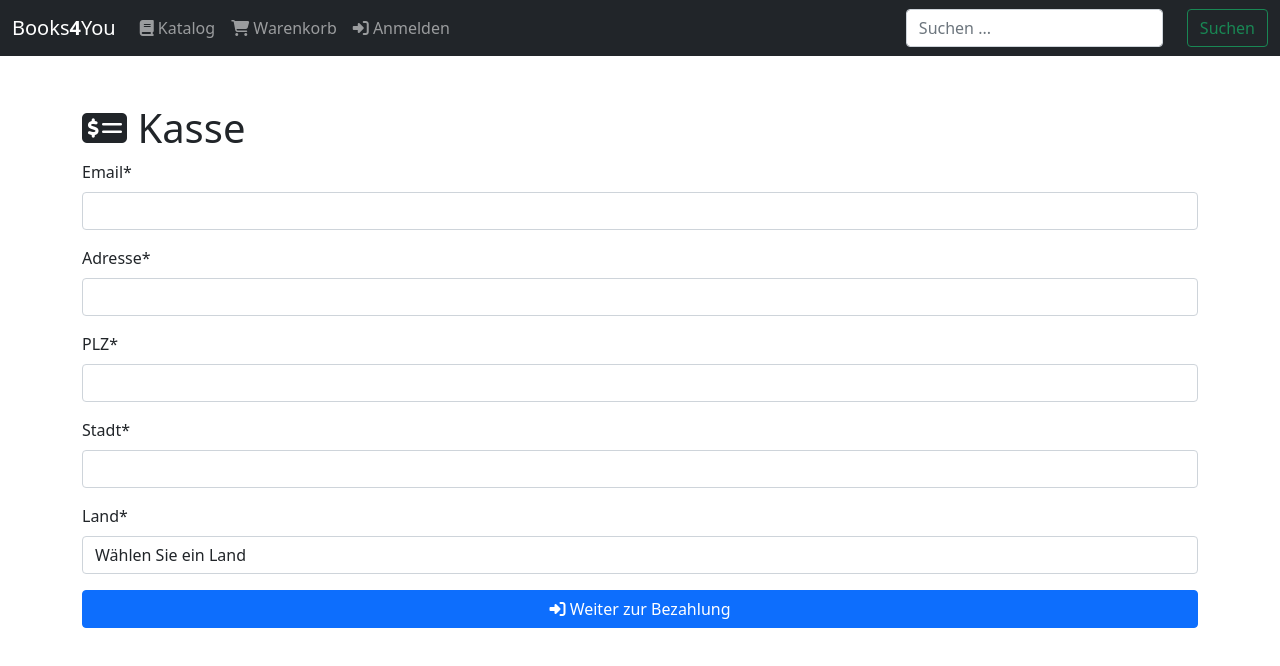
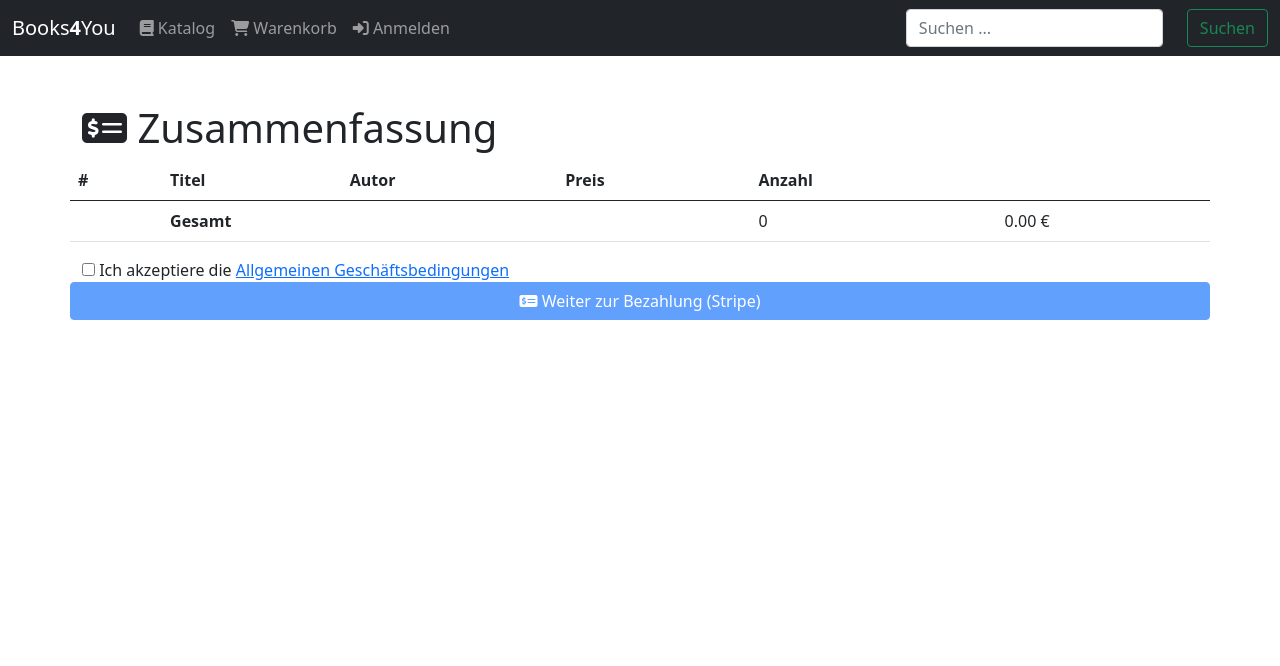
Before and after one commit to MaxPtg/ewa-sveltekit-buchshop, a SvelteKit app: page /checkout in a window 1280 px wide. Shown: the top 666 px of the page. Built offline with nearby package versions, Linux system fonts and the light colour scheme.

Commit message:
update admin page, update checkout

```diff
--- a/src/routes/admin/inventory/+page.svelte
+++ b/src/routes/admin/inventory/+page.svelte
@@ -56,6 +56,7 @@
 				<th>Buchtitel</th>
 				<th>ISBN</th>
 				<th>Quantität</th>
+				<th></th>
 			</tr>
 		</thead>
 		<tbody>
--- a/src/routes/checkout/+page.svelte
+++ b/src/routes/checkout/+page.svelte
@@ -85,62 +85,102 @@
 		window.location.replace(data.url);
 	}
 
+	let totalQuantity: number;
+	let totalPrice: number;
+	$: {
+		totalQuantity = cartItems.reduce((total, item) => total + item.quantity, 0);
+		totalPrice = cartItems.reduce(
+			(total, item) => total + item.quantity * item.book_attributes.price,
+			0
+		);
+	}
+
+	let isAgbAccepted = false;
+
+	let showAgbModal = false;
+
+	function toggleAgbModal() {
+		showAgbModal = !showAgbModal;
+	}
+
 	const countries = ['Deutschland', 'Österreich', 'Schweiz'];
 </script>
 
 <svelte:head>
-	<title>Kasse | Books4You</title>
+	<title>Zusammenfassung | Books4You</title>
 </svelte:head>
 
 <SlideLeftRight>
 	<div class="row">
 		<div class="col-12 mb-5">
-			<h1><i class="fa-solid fa-money-check-dollar"></i> Kasse</h1>
-			<form on:submit|preventDefault={handleSubmit}>
-				<div class="mb-3">
-					<label for="email" class="form-label">Email*</label>
-					<input type="email" class="form-control" id="email" bind:value={formData.email} />
-					{#if errorMessages.email}
-						<div class="text-danger">{errorMessages.email}</div>
-					{/if}
+			<h1><i class="fa-solid fa-money-check-dollar"></i> Zusammenfassung</h1>
+
+			<div class="row">
+				<table class="table">
+					<thead>
+						<tr>
+							<th scope="col">#</th>
+							<th scope="col">Titel</th>
+							<th scope="col">Autor</th>
+							<th scope="col">Preis</th>
+							<th scope="col">Anzahl</th>
+							<th scope="col"></th>
+						</tr>
+					</thead>
+					<tbody>
+						{#each cartItems as item (item.book_id)}
+							<tr class="table-row">
+								<th scope="row">{item.book_id}</th>
+								<td>{item.book_attributes.title}</td>
+								<td>{item.book_attributes.author}</td>
+								<td>{item.book_attributes.price} €</td>
+								<td>{item.quantity}</td>
+								<td></td>
+							</tr>
+						{/each}
+					</tbody>
+					<tfoot>
+						<tr class="table-row">
+							<td></td>
+							<td colspan="3"><b>Gesamt</b></td>
+							<td>{totalQuantity}</td>
+							<td>{totalPrice.toFixed(2)} €</td>
+						</tr>
+					</tfoot>
+				</table>
+			</div>
+
+			<div class="row">
+				<label>
+					<input type="checkbox" bind:checked={isAgbAccepted} />
+					Ich akzeptiere die
+					<a href="#" on:click|preventDefault={toggleAgbModal}>Allgemeinen Geschäftsbedingungen</a>
+				</label>
+			</div>
+
+			{#if showAgbModal}
+			<div class="agb-modal-overlay">
+				<div class="agb-modal-content">
+					<h2>Allgemeinen Geschäftsbedingungen</h2>
+					<div class="agb-text-container">
+						<p>
+							Lorem ipsum dolor sit amet, consetetur sadipscing elitr, sed diam nonumy eirmod tempor invidunt ut labore et dolore magna aliquyam erat, sed diam voluptua. At vero eos et accusam et justo duo dolores et ea rebum. Stet clita kasd gubergren, no sea takimata sanctus est Lorem ipsum dolor sit amet. Lorem ipsum dolor sit amet, consetetur sadipscing elitr, sed diam nonumy eirmod tempor invidunt ut labore et dolore magna aliquyam erat, sed diam voluptua. At vero eos et accusam et justo duo dolores et ea rebum. Stet clita kasd gubergren, no sea takimata sanctus est Lorem ipsum dolor sit amet.
+						</p>
+					</div>
+					<button on:click={toggleAgbModal}>Schließen</button>
 				</div>
-				<div class="mb-3">
-					<label for="address" class="form-label">Adresse*</label>
-					<input type="text" class="form-control" id="address" bind:value={formData.address} />
-					{#if errorMessages.address}
-						<div class="text-danger">{errorMessages.address}</div>
-					{/if}
-				</div>
-				<div class="mb-3">
-					<label for="zipcode" class="form-label">PLZ*</label>
-					<input type="text" class="form-control" id="zipcode" bind:value={formData.zipcode} />
-					{#if errorMessages.zipcode}
-						<div class="text-danger">{errorMessages.zipcode}</div>
-					{/if}
-				</div>
-				<div class="mb-3">
-					<label for="city" class="form-label">Stadt*</label>
-					<input type="text" class="form-control" id="city" bind:value={formData.city} />
-					{#if errorMessages.city}
-						<div class="text-danger">{errorMessages.city}</div>
-					{/if}
-				</div>
-				<div class="mb-3">
-					<label for="country" class="form-label">Land*</label>
-					<select class="form-control" id="country" bind:value={formData.country}>
-						<option value="">Wählen Sie ein Land</option>
-						{#each countries as country}
-							<option value={country}>{country}</option>
-						{/each}
-					</select>
-					{#if errorMessages.country}
-						<div class="text-danger">{errorMessages.country}</div>
-					{/if}
-				</div>
-				<button type="submit" class="btn btn-primary w-100 mb-3">
-					<i class="fa-solid fa-right-to-bracket"></i> Weiter zur Bezahlung
-				</button>
-			</form>
+			</div>
+			{/if}
+
+			<div class="row">
+				<a
+					href="/checkout"
+					class="btn btn-primary w-100"
+					class:disabled={!isAgbAccepted || totalQuantity === 0}
+				>
+					<i class="fa-solid fa-money-check-dollar"></i> Weiter zur Bezahlung (Stripe)
+				</a>
+			</div>
 		</div>
 	</div>
 </SlideLeftRight>
```
Also changed, not shown: src/routes/admin/orders/+page.svelte (+28 -4 lines).
